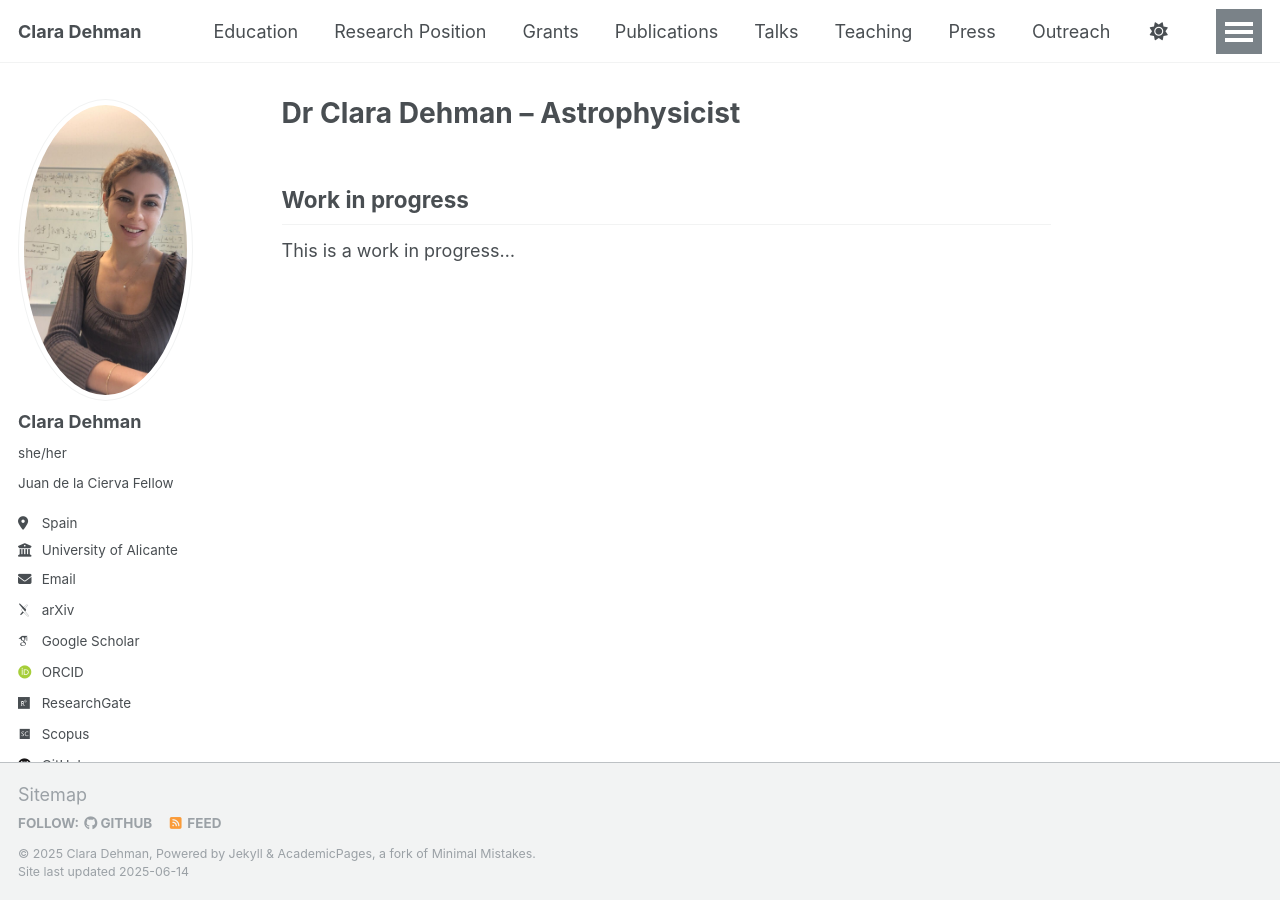
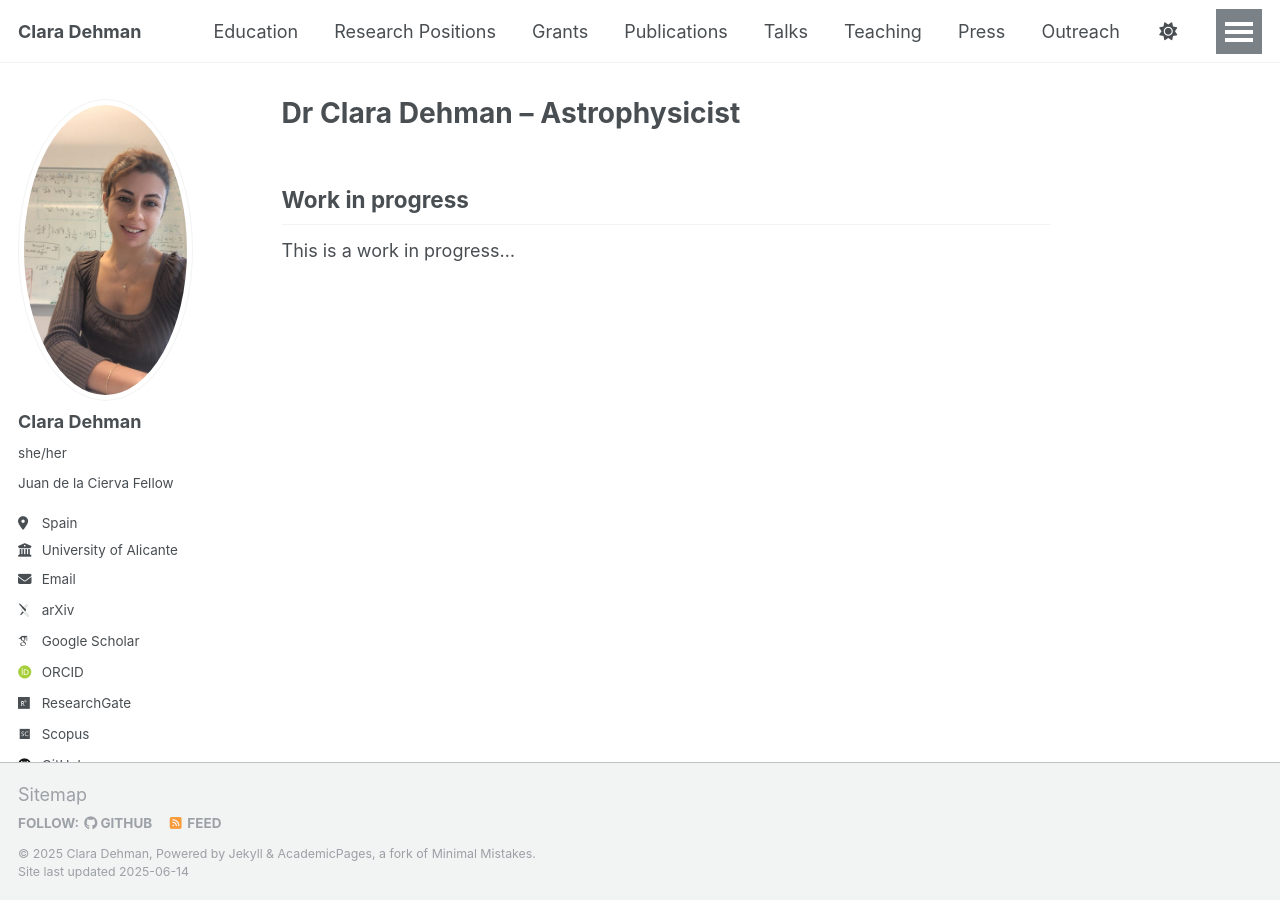
Before and after one commit to ClaraDehman/ClaraDehman.github.io, a Jekyll site: the page built from _pages/about.md, in a window 1280 px wide. Built offline with Jekyll 4.4.1, drawn with Linux system fonts in a browser that asks for light colours; some web fonts are replaced.

Commit message:
Update navigation.yml

```diff
--- a/_data/navigation.yml
+++ b/_data/navigation.yml
@@ -11,7 +11,7 @@ main:
   - title: "Education"
     url: /education/
 
-  - title: "Research Position"
+  - title: "Research Positions"
     url: /research/
 
   - title: "Grants"
```
